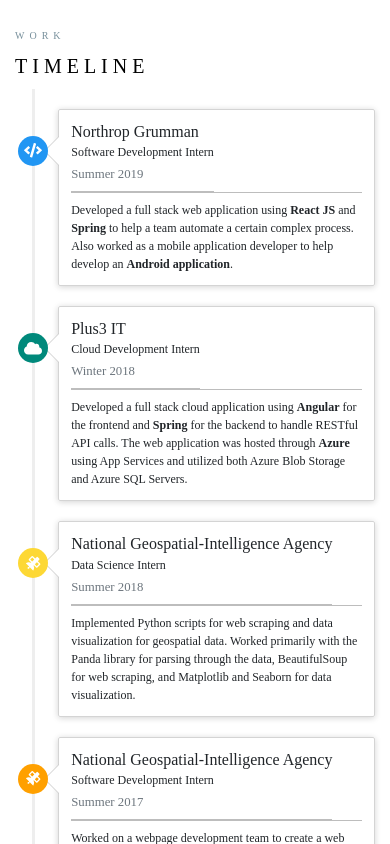
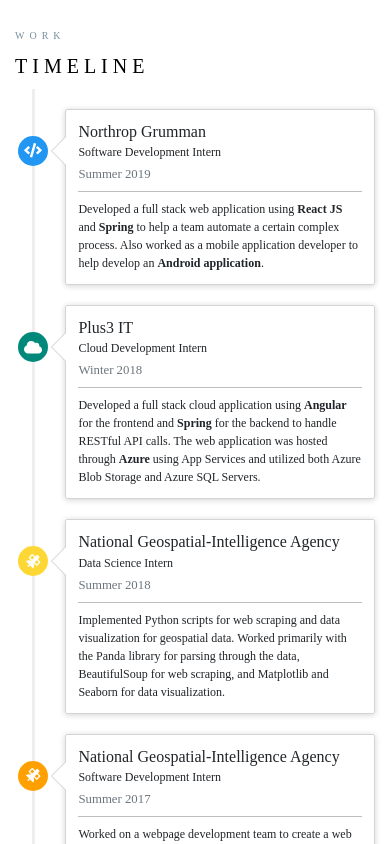
Before and after one commit to Michael1009/me, a React (Create React App) app: page / in a window 390 px wide. Shown: the part 3040-3884 px from the top of the page. Built offline with nearby package versions, Linux system fonts and the light colour scheme.

Commit message:
Remove extra border from timeline card

```diff
--- a/src/components/css/timeline.css
+++ b/src/components/css/timeline.css
@@ -271,7 +271,7 @@
     }
 
     .timeline>li>.timeline-panel {
-        width: 88%;
+        width: 86%;
         float: left;
         border: 1px solid #d4d4d4;
         border-radius: 2px;
@@ -344,7 +344,6 @@
 
     .timeline-heading {
         padding-bottom: 6px;
-        border-bottom: 1px solid #bdbdbd;
     }
 
     h4 {
```
